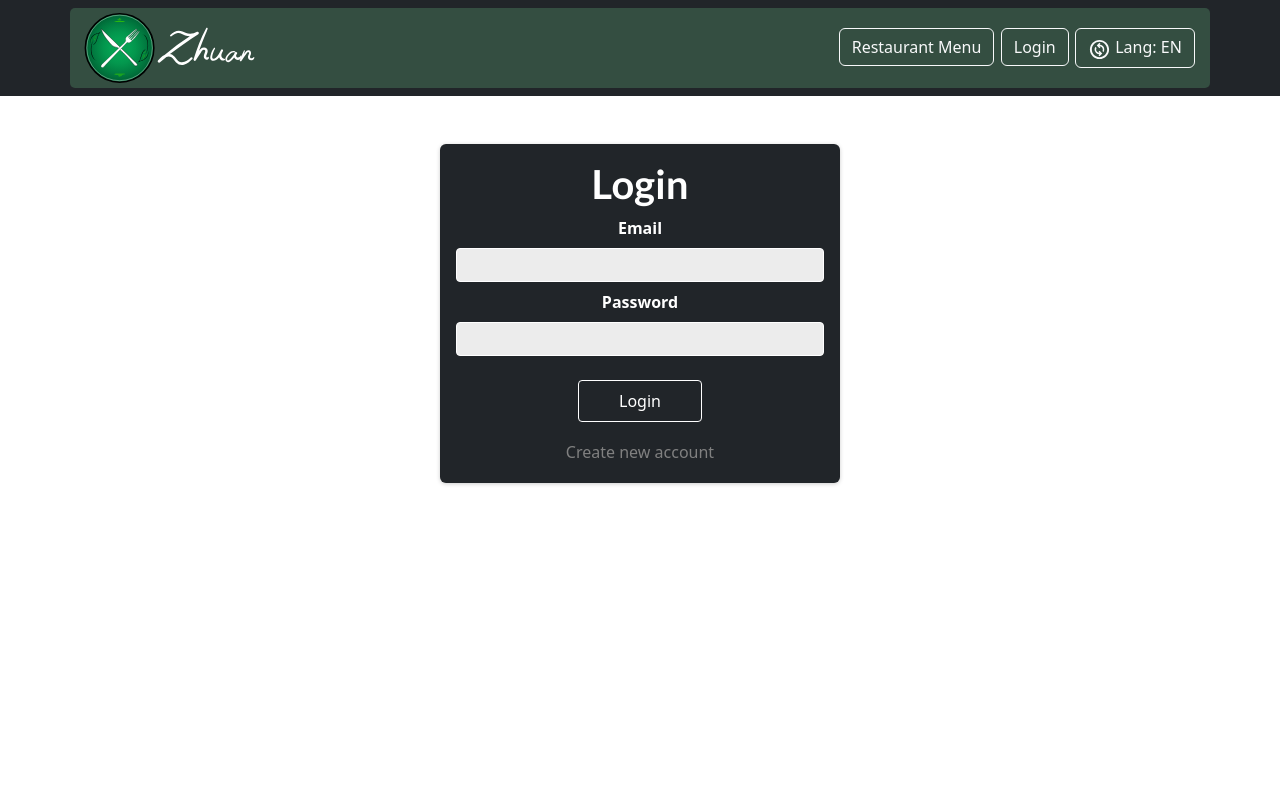
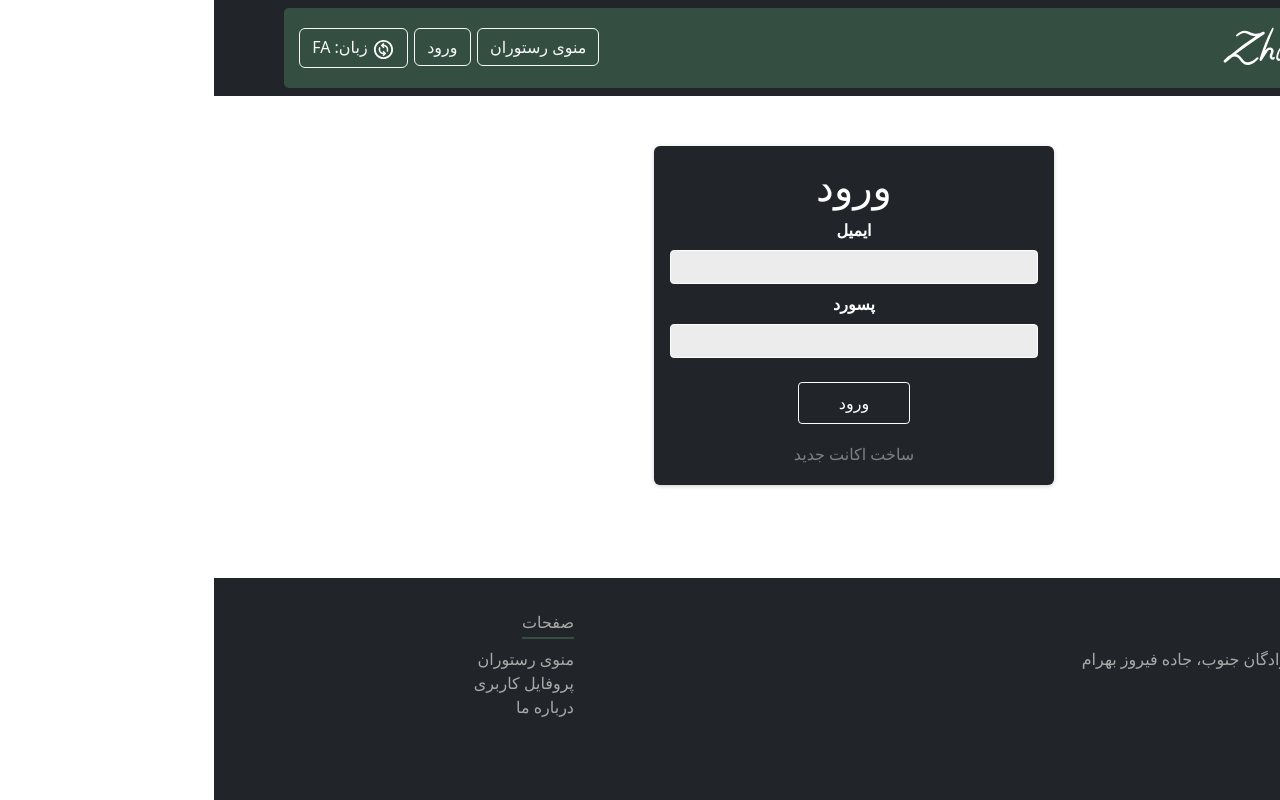
Before and after one commit to s-hoviegar/zhuan-restaurant, a React (Create React App) app: page /auth in a window 1280 px wide. Built offline with nearby package versions, Linux system fonts and the light colour scheme.

Commit message:
changing default language to persian, adding footer, fixing a bug in which a normal user could edit items

```diff
--- /dev/null
+++ b/src/components/Layout/Footer.js
@@ -0,0 +1,91 @@
+import Row from "react-bootstrap/Row";
+import Col from "react-bootstrap/Col";
+import { MdOutlineLocationOn } from "react-icons/md";
+import { RiPhoneFill } from "react-icons/ri";
+import { RiInstagramLine } from "react-icons/ri";
+import { MdOutlineEmail } from "react-icons/md";
+import { Link } from "react-router-dom";
+import { FormattedMessage } from "react-intl";
+
+import classes from "./Footer.module.css";
+
+const Footer = () => {
+  return (
+    <div className={classes.footer}>
+      <Row xs={1} md={2} className="g-4">
+        <Col md={8}>
+          <div className={classes.title}>
+            <FormattedMessage id="footer.address" defaultMessage="Address" />
+          </div>
+          <div className={classes.text}>
+            <a
+              href="https://goo.gl/maps/65MvyNguwrWpmq896"
+              target="_blank"
+              rel="noreferrer"
+            >
+              <MdOutlineLocationOn size={25} />
+              <FormattedMessage
+                id="footer.addressText"
+                defaultMessage="Iran, Tehran, Azadegan South Hwy, Firouz Bahram Rd."
+              />
+            </a>
+          </div>
+          <div className={classes.title}>
+            <FormattedMessage
+              id="footer.contactUs"
+              defaultMessage="Contact Us"
+            />
+          </div>
+          <div className={classes.text}>
+            <a href="tel:+989388768674" target="_blank" rel="noreferrer">
+              <RiPhoneFill size={25} />
+            </a>{" "}
+            <a
+              href="https://www.instagram.com/zhuan_caferestaurant/"
+              target="_blank"
+              rel="noreferrer"
+            >
+              <RiInstagramLine size={25} />
+            </a>{" "}
+            <a
+              href="mailto:tirazhe.hoseini+zhuan@gmail.com"
+              target="_blank"
+              rel="noreferrer"
+            >
+              <MdOutlineEmail size={25} />
+            </a>
+          </div>
+        </Col>
+        <Col md={4}>
+          <div className={classes.title}>
+            <FormattedMessage id="footer.pages" defaultMessage="Pages" />
+          </div>
+          <div className={classes.text}>
+            <Link to="/">
+              <FormattedMessage
+                id="footer.menuLink"
+                defaultMessage="Restaurant Menu"
+              />
+            </Link>{" "}
+            <br />
+            <Link to="/profile">
+              <FormattedMessage
+                id="footer.profileLink"
+                defaultMessage="User Profile"
+              />
+            </Link>
+            <br />
+            <Link to="/about">
+              <FormattedMessage
+                id="footer.aboutUsLink"
+                defaultMessage="About Us"
+              />
+            </Link>
+          </div>
+        </Col>
+      </Row>
+    </div>
+  );
+};
+
+export default Footer;
--- /dev/null
+++ b/src/components/Layout/Footer.module.css
@@ -0,0 +1,33 @@
+.footer {
+  width: 100%;
+  background-color: #212529;
+  padding: 0 2.5rem 1rem 1rem;
+  margin: 0 auto 0 auto;
+  overflow: hidden;
+  /* NEW */
+  min-width: 0;
+  /* NEW; needed for Firefox */
+}
+
+.title {
+  display: inline-block;
+  margin: 2rem 3rem 0rem 3rem;
+  color: darkgrey;
+  border-bottom: 2px solid #344e41;
+  padding-bottom: 3px;
+}
+
+.text {
+  margin: 0.5rem 3rem;
+  color: darkgrey;
+}
+
+.text a {
+  color: darkgrey;
+  text-decoration: none;
+}
+
+.text a:hover {
+  color: #588157;
+  text-decoration: none;
+}
--- a/src/components/Layout/Layout.js
+++ b/src/components/Layout/Layout.js
@@ -1,12 +1,32 @@
-import { Fragment } from 'react';
+import { Fragment } from "react";
+import Footer from "./Footer";
 
-import MainNavigation from './MainNavigation';
+import MainNavigation from "./MainNavigation";
 
 const Layout = (props) => {
   return (
     <Fragment>
-      <MainNavigation />
-      <main>{props.children}</main>
+      <div
+        style={{
+          gridGap: "2px",
+          minHeight: "100vh",
+          minWidth: 0 /* needed for Firefox */,
+          margin: 0,
+          display: "grid",
+          gridTemplateRows: "auto 1fr auto",
+        }}
+      >
+        <MainNavigation />
+        <main
+          style={{
+            overflow: "hidden",
+            minWidth: 0 /* needed for Firefox */,
+          }}
+        >
+          {props.children}
+        </main>
+        <Footer />
+      </div>
     </Fragment>
   );
 };
--- a/src/components/Layout/MainNavigation.module.css
+++ b/src/components/Layout/MainNavigation.module.css
@@ -2,6 +2,9 @@
   width: 100%;
   background-color: #344E41;
   border-radius: 5px;
+  overflow: "hidden";
+  min-width: 0;
+  /* needed for Firefox */
 }
 
 .header button {
--- a/src/components/Meals/MealItem/MealItem.js
+++ b/src/components/Meals/MealItem/MealItem.js
@@ -102,6 +102,20 @@ const MealItem = (props) => {
       );
   }
 
+  let editBtns = null;
+  if (authCtx.isLoggedIn && authCtx.isAdmin && authCtx.isVerified) {
+    editBtns = (
+      <div>
+        <Button variant="dark" size="sm" onClick={onEditHandler}>
+          <RiEditBoxFill />
+        </Button>{" "}
+        <Button variant="dark" size="sm" onClick={onDeleteHandler}>
+          <RiDeleteBin5Fill />
+        </Button>
+      </div>
+    );
+  }
+
   return (
     <Card>
       <Card.Img variant="top" src={props.img} />
@@ -127,16 +141,7 @@ const MealItem = (props) => {
             />
           </Button>
         </h6>
-        {authCtx.isLoggedIn && authCtx.isAdmin && authCtx.isVerified && (
-          <div>
-            <Button variant="dark" size="sm" onClick={onEditHandler}>
-              <RiEditBoxFill />
-            </Button>{" "}
-            <Button variant="dark" size="sm" onClick={onDeleteHandler}>
-              <RiDeleteBin5Fill />
-            </Button>
-          </div>
-        )}
+        {editBtns}
       </Card.Body>
       <Card.Footer>
         {intl.formatNumber(props.price)}{" "}
--- a/src/components/Meals/Meals.js
+++ b/src/components/Meals/Meals.js
@@ -30,9 +30,8 @@ const Meals = () => {
   const [editingItem, setEditingItem] = useState(null);
 
   const authCtx = useContext(AuthContext);
-  const isVerified =
-    authCtx.isVerified === "true" || authCtx.isVerified === true;
-  const isAdmin = authCtx.isAdmin === "true" || authCtx.isAdmin === true;
+  const isVerified = authCtx.isVerified;
+  const isAdmin = authCtx.isAdmin;
 
   let loadingMeals = [];
 
--- a/src/lang/en.json
+++ b/src/lang/en.json
@@ -57,5 +57,12 @@
   "cart.close": "Close",
   "cart.order": "Order",
   "cart.noItemInOrderList": "There is no items in your order list. Try adding some items to see them here.",
-  "cart.totalAmount": "Total Amount"
+  "cart.totalAmount": "Total Amount",
+  "footer.address": "Address",
+  "footer.addressText": "Iran, Tehran, Azadegan South Hwy, Firouz Bahram Rd.",
+  "footer.contactUs": "Contact Us",
+  "footer.pages": "Pages",
+  "footer.menuLink": "Restaurant Menu",
+  "footer.profileLink": "User Profile",
+  "footer.aboutUsLink": "About Us"
 }
--- a/src/lang/fa.json
+++ b/src/lang/fa.json
@@ -1,6 +1,6 @@
 {
   "lang": "fa",
-  "mainNavigation.menuBtn": "منوری رستوران",
+  "mainNavigation.menuBtn": "منوی رستوران",
   "mainNavigation.loginBtn": "ورود",
   "mainNavigation.profileBtn": "پروفایل",
   "mainNavigation.logoutBtn": "خروج",
@@ -57,5 +57,12 @@
   "cart.close": "بستن",
   "cart.order": "سفارش",
   "cart.noItemInOrderList": "هیچ آیتمی در لیست سفارش شما وجود ندارد؛ جهت سفارش، چند آیتم به لیست سفارش خود اضافه کنید.",
-  "cart.totalAmount": "مبلغ کل"
+  "cart.totalAmount": "مبلغ کل",
+  "footer.address": "آدرس",
+  "footer.addressText": "ایران، تهران، آزادگان جنوب، جاده فيروز بهرام",
+  "footer.contactUs": "ارتباط با ما",
+  "footer.pages": "صفحات",
+  "footer.menuLink": "منوی رستوران",
+  "footer.profileLink": "پروفایل کاربری",
+  "footer.aboutUsLink": "درباره ما"
 }
--- a/src/store/auth-context.js
+++ b/src/store/auth-context.js
@@ -23,9 +23,12 @@ const calculateRemainingTime = (expirationTime) => {
 const retrieveStoredToken = () => {
   const storedToken = localStorage.getItem("token");
   const storedExpirationDate = localStorage.getItem("expirationTime");
-  const isEmailVerified = localStorage.getItem("isEmailVerified");
-  const isAdmin = localStorage.getItem("isAdmin");
-
+  const isEmailVerified =
+    localStorage.getItem("isEmailVerified") === "true" ||
+    localStorage.getItem("isEmailVerified") === true;
+  const isAdmin =
+    localStorage.getItem("isAdmin") === "true" ||
+    localStorage.getItem("isAdmin") === true;
   const remainingTime = calculateRemainingTime(storedExpirationDate);
 
   if (remainingTime <= 3600) {
--- a/src/store/lang-context.js
+++ b/src/store/lang-context.js
@@ -12,8 +12,8 @@ const LangContext = React.createContext({
 });
 
 const defaultLangState = {
-  lang: "en",
-  messages: English,
+  lang: "fa",
+  messages: Persian,
 };
 
 const langReducer = (state, action) => {
```
